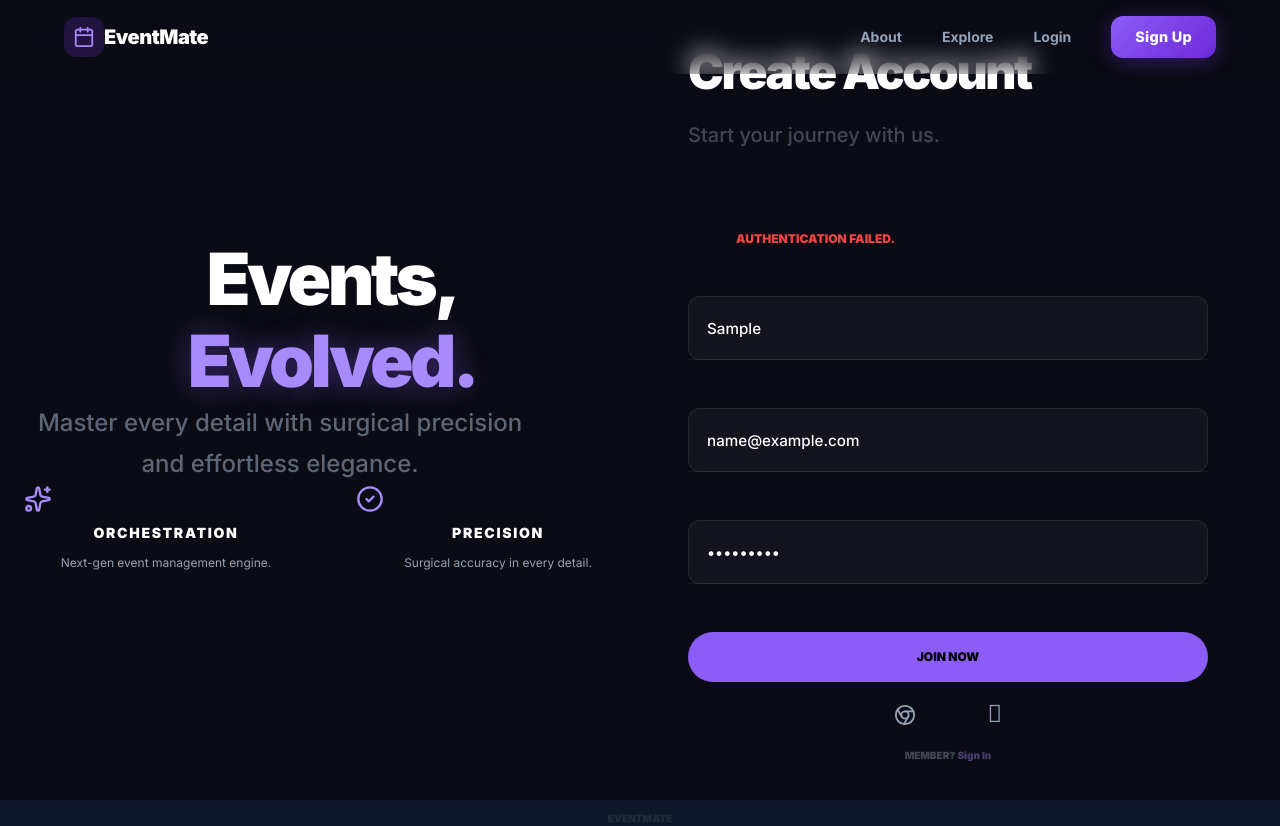
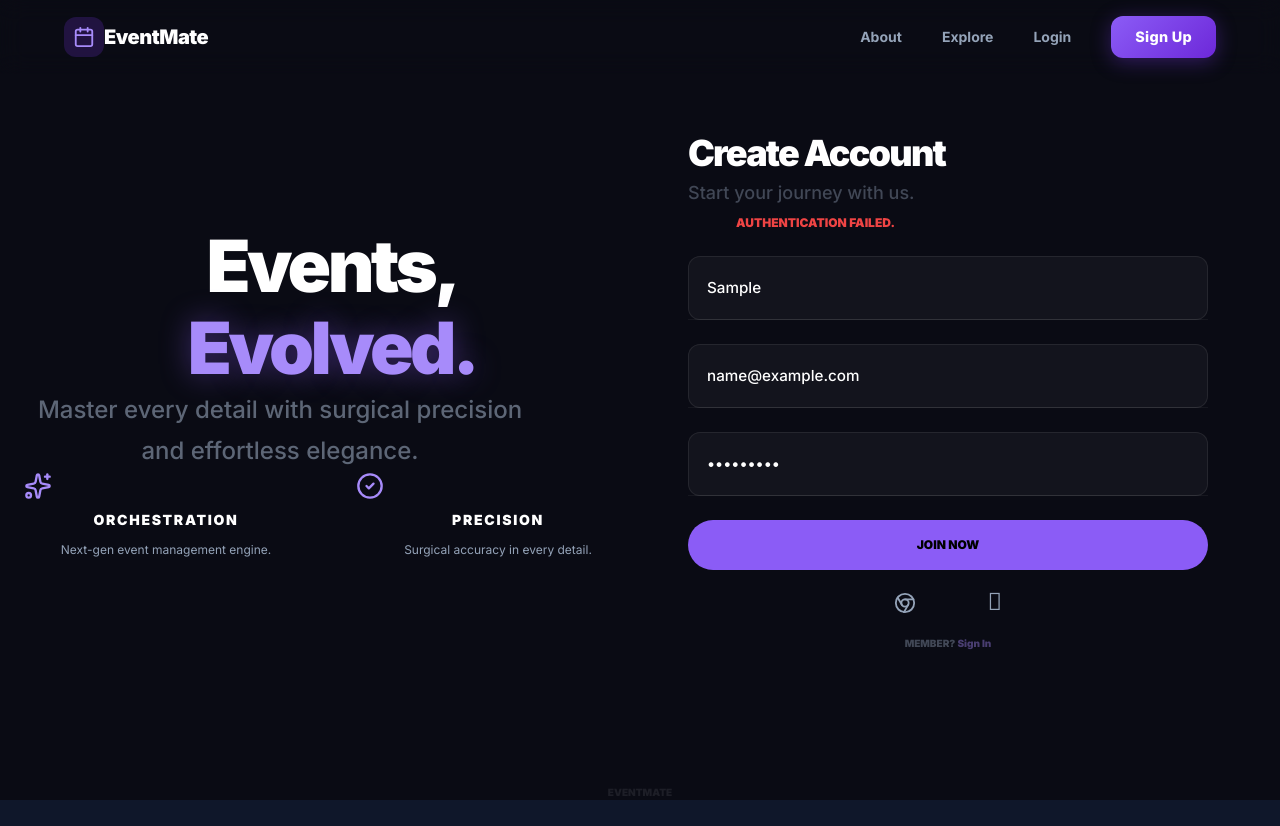
Before and after one commit to lavanya-a1/eventmate, a React (Vite) app in the folder frontend/: page /register in a window 1280 px wide. Both pictures are taken after typing "Sample", "name@example.com", "Sample123" into the empty fields and a click on the button "JOIN NOW". After the commit the page ends 800 px from the top, so only its background shows below. Built offline with nearby package versions, Linux system fonts and the light colour scheme; no server answers.

Commit message:
reduced field spacing in landing page

```diff
--- a/frontend/src/pages/Landing.jsx
+++ b/frontend/src/pages/Landing.jsx
@@ -110,11 +110,11 @@ const Landing = () => {
                             transition={{ duration: 0.7, ease: [0.16, 1, 0.3, 1] }}
                             className="bg-white/[0.02] backdrop-blur-3xl p-12 md:p-16 py-20 rounded-[60px] w-full relative group shadow-none border-none"
                         >
-                            <div className="mb-20">
-                                <h2 className="text-5xl font-black mb-6 tracking-tighter leading-none">
+                            <div className="mb-2">
+                                <h2 className="text-4xl font-black mb-2 tracking-tighter leading-none">
                                     {isLogin ? 'Welcome Back' : 'Create Account'}
                                 </h2>
-                                <p className="text-text-muted text-xl font-medium opacity-40 italic">
+                                <p className="text-text-muted text-lg font-medium opacity-40 italic">
                                     {isLogin ? 'Sign in to your dashboard.' : 'Start your journey with us.'}
                                 </p>
                             </div>
@@ -123,7 +123,7 @@ const Landing = () => {
                                 <motion.div
                                     initial={{ opacity: 0, height: 0 }}
                                     animate={{ opacity: 1, height: 'auto' }}
-                                    className="mb-12 text-error text-xs font-black uppercase tracking-[0.2em] flex items-center gap-4"
+                                    className="mb-6 text-error text-xs font-black uppercase tracking-[0.2em] flex items-center gap-4"
                                 >
                                     <span className="w-8 h-px bg-error/40" />
                                     {error}
@@ -134,14 +134,14 @@ const Landing = () => {
                                 <motion.div
                                     initial={{ opacity: 0, height: 0 }}
                                     animate={{ opacity: 1, height: 'auto' }}
-                                    className="mb-12 text-success text-xs font-black uppercase tracking-[0.2em] flex items-center gap-4"
+                                    className="mb-6 text-success text-xs font-black uppercase tracking-[0.2em] flex items-center gap-4"
                                 >
                                     <span className="w-8 h-px bg-success/40" />
                                     {successMessage}
                                 </motion.div>
                             )}
 
-                            <form onSubmit={handleSubmit} className="flex flex-col gap-12">
+                            <form onSubmit={handleSubmit} className="flex flex-col gap-6">
                                 {!isLogin && (
                                     <div className="relative group/input">
                                         <input
```
